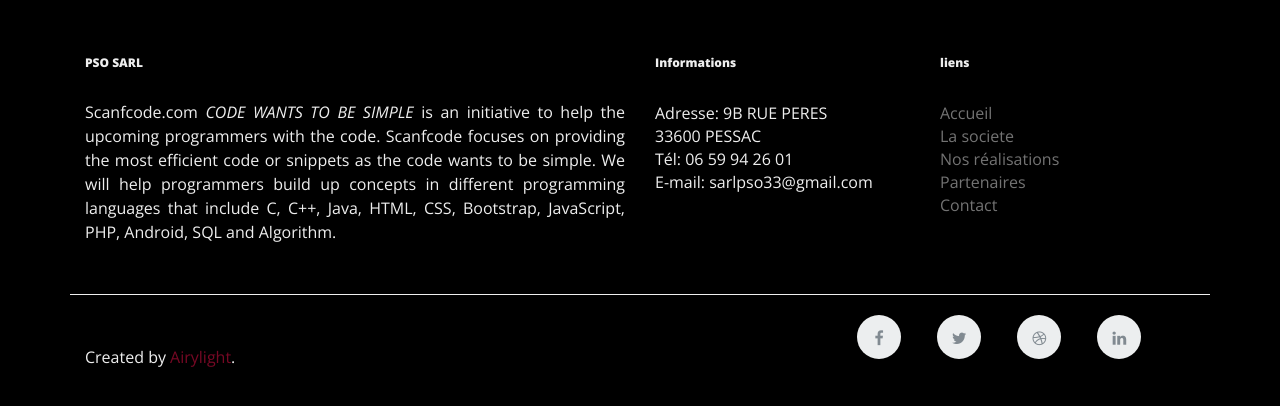
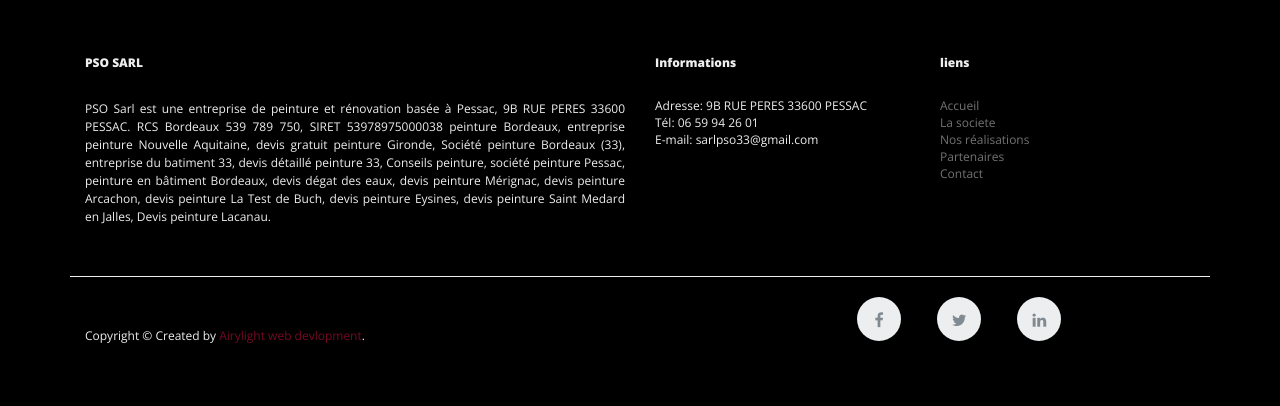
Before and after one commit to IsmaelSANE/pso, a Jekyll site: the page built from societe/index.html, in a window 1280 px wide, cut to the strip 452-858 px from the top of the page. Built offline with Jekyll 4.4.1, drawn with Linux system fonts in a browser that asks for light colours; nearby versions of some CDN libraries.

Commit message:
Custom the footer layout

```diff
--- a/_includes/footer.html
+++ b/_includes/footer.html
@@ -93,20 +93,25 @@
     <div class="row">
       <div class="col-sm-12 col-md-6">
         <h6>PSO SARL</h6>
-        <p class="text-justify">Scanfcode.com <i>CODE WANTS TO BE SIMPLE </i> is an initiative  to help the upcoming programmers with the code. Scanfcode focuses on providing the most efficient code or snippets as the code wants to be simple. We will help programmers build up concepts in different programming languages that include C, C++, Java, HTML, CSS, Bootstrap, JavaScript, PHP, Android, SQL and Algorithm.</p>
+        <p class="text-justify" style="font-size: 12px;">
+          PSO Sarl est une entreprise de peinture et rénovation basée à Pessac,
+          9B RUE PERES 33600 PESSAC. RCS Bordeaux 539 789 750, SIRET 53978975000038
+          peinture Bordeaux, entreprise peinture Nouvelle Aquitaine, devis gratuit
+          peinture Gironde, Société peinture Bordeaux (33), entreprise du batiment 33, devis détaillé peinture 33, Conseils peinture, société peinture Pessac, peinture en bâtiment Bordeaux, devis dégat des eaux, devis peinture Mérignac, devis peinture Arcachon, devis peinture La Test de Buch, devis peinture Eysines, devis peinture Saint Medard en Jalles, Devis peinture Lacanau.
+        </p>
       </div>
 
-      <div class="col-xs-6 col-md-3">
+      <div class="col-xs-6 col-md-3" style="font-size: 12px;">
         <h6>Informations</h6>
         <br>
         <ul class="footer-links">
-          <li>Adresse: 9B RUE PERES<br> 33600 PESSAC</li>
+          <li>Adresse: 9B RUE PERES 33600 PESSAC</li>
           <li>Tél: 06 59 94 26 01</li>
           <li >E-mail: sarlpso33@gmail.com</li>
         </ul>
       </div>
 
-      <div class="col-xs-6 col-md-3">
+      <div class="col-xs-6 col-md-3" style="font-size: 12px;">
         <h6>liens</h6>
         <br>
         <ul class="footer-links">
@@ -123,14 +128,14 @@
   <div class="container">
     <div class="row">
       <div class="col-md-8 col-sm-6 col-xs-12">
-        <p>Created by <a href="https://ismaelsane.github.io/">Airylight</a>.</p>
+        <p style="font-size: 12px;">
+          Copyright &copy; Created by <a href="https://ismaelsane.github.io/">Airylight web devlopment</a>.</p>
       </div>
 
       <div class="col-md-4 col-sm-6 col-xs-12">
         <ul class="social-icons">
           <li><a class="facebook" href="#"><i class="fa fa-facebook"></i></a></li>
           <li><a class="twitter" href="#"><i class="fa fa-twitter"></i></a></li>
-          <li><a class="dribbble" href="#"><i class="fa fa-dribbble"></i></a></li>
           <li><a class="linkedin" href="#"><i class="fa fa-linkedin"></i></a></li>
         </ul>
       </div>
```
